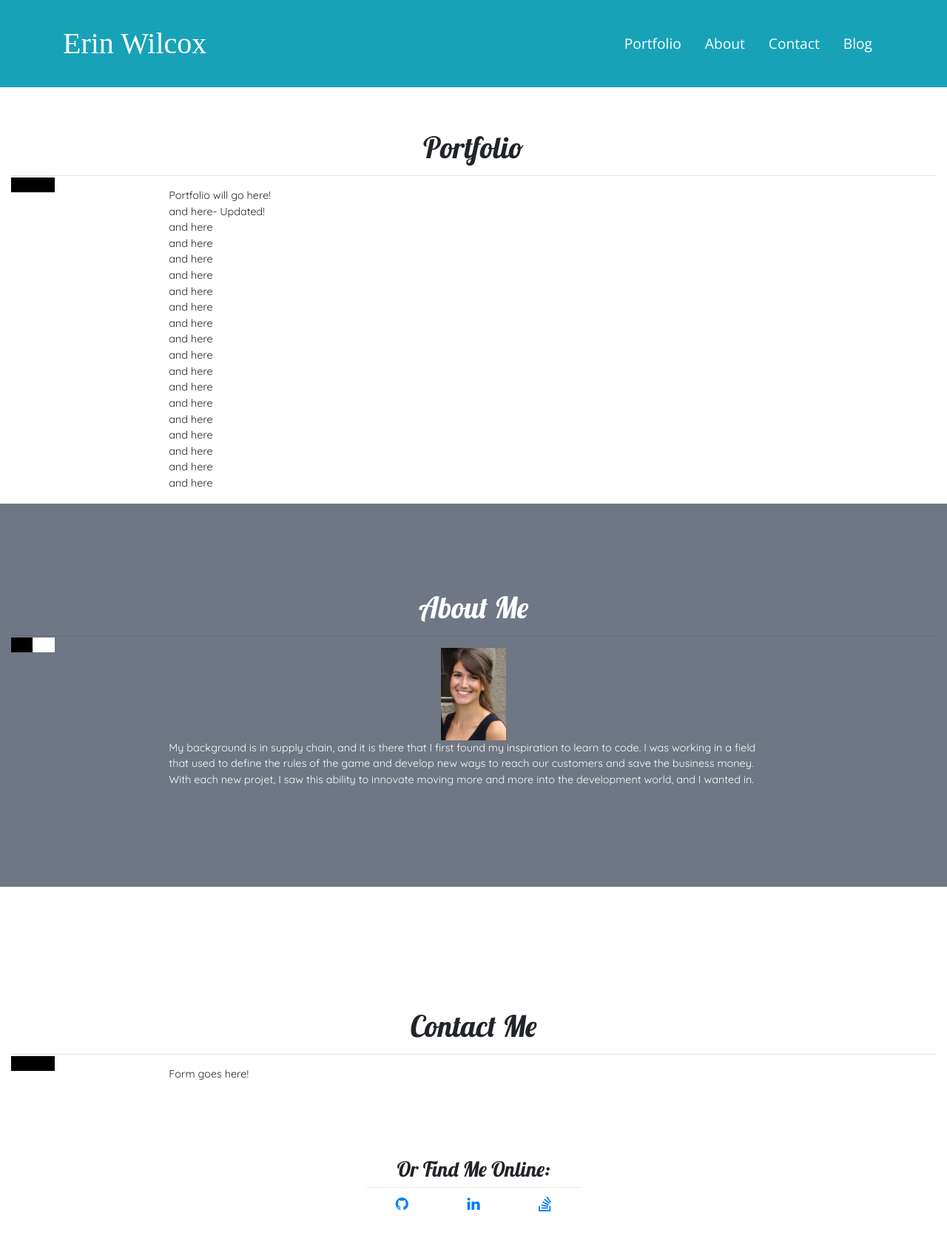
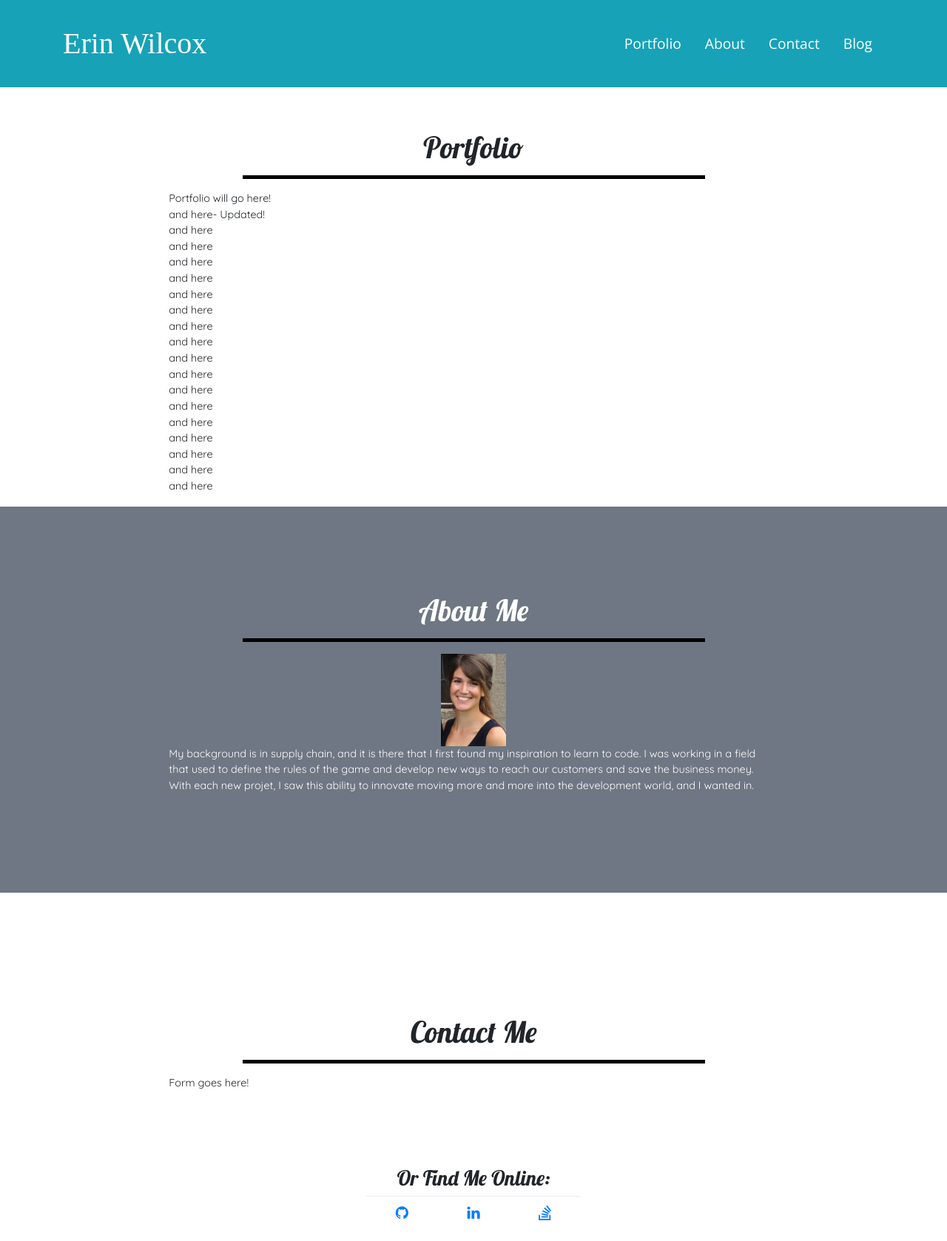
Before and after one commit to brookin8/brookin8.github.io, a Jekyll site: the page built from index.html, in a window 1280 px wide. Shown: the whole page at 74% size. Built offline with Jekyll 4.4.1, drawn with Linux system fonts in a browser that asks for light colours; some web fonts are replaced.

Commit message:
new attempt for hr format

```diff
--- a/index.html
+++ b/index.html
@@ -6,44 +6,29 @@ layout: index
 <head>
 	<link rel="stylesheet" href="font-awesome/css/font-awesome.min.css">
 	<style>
-		hr:before {
-		  content: "\2727"; /* section sign */
+		hr.black{
+		  width: 50%;
+		  margin-left:auto;
+		  margin-right:auto;
 		  background-color: black;
 		  color:black;
-		  display: inline; /* for vertical centering and background knockout */
-		  position:relative;
-		  padding: 0 0.5em; /* size of background color knockout */
+		  border:0 none;
+		  height: 5px;
+		  background: "\2727" no-repeat center; /* section sign */
 		}
 
-		hr:after {
-		  content: "\2727"; /* section sign */
+
+		hr.white{
+			width: 50%;
+		  margin-left:auto;
+		  margin-right:auto;
 		  background-color: black;
+		  color:black;
+		  border:0 none;
 		  height: 5px;
-		  color:black;
-		  display: inline; /* for vertical centering and background knockout */
-		  position:relative;
-		  padding: 0 0.5em; /* size of background color knockout */
+		  background: "\2727" no-repeat center; /* section sign */
 		}
 
-		hr.white:before {
-			content: "\2727"; /* section sign */
-		  background-color: white;
-		  color:white;
-		  display: inline; /* for vertical centering and background knockout */
-		  position:relative;
-		  padding: 0 0.5em; /* size of background color knockout */
-
-		}
-
-		hr.white-hr:after {
-			content: "\2727"; /* section sign */
-		  background-color: white;
-		  height:5px;
-		  color:white;
-		  display: inline; /* for vertical centering and background knockout */
-		  position:relative;
-		  padding: 0 0.5em; /* size of background color knockout */
-		}
 
 
 
@@ -59,7 +44,7 @@ layout: index
 				<div class = "row justify-content-center">
 					<div class = "col">
 						<h1 style="text-align:center; vertical-align:center; padding-top:105px; font-family: 'Lobster', cursive;">Portfolio</h1>
-						<hr>
+						<hr class="black">
 					</div>
 				</div>
 				<div class = "row justify-content-center">
@@ -95,7 +80,7 @@ layout: index
 					<div class="row justify-content-center">
 						<div class = "col">
 							<h1 style="text-align:center;font-family: 'Lobster', cursive;">About Me</h1>
-							<hr class = "white-hr">
+							<hr class = "white">
 						</div>
 					</div>
 					<div class ="row justify-content-center">
@@ -119,7 +104,7 @@ layout: index
 				<div class = "row justify-content-center">
 					<div class = "col">
 						<h1 style="text-align:center;padding-top:118px; font-family: 'Lobster', cursive;">Contact Me</h1>
-						<hr>
+						<hr class="black">
 					</div>
 				</div>
 				<div class = "row justify-content-center">
```
